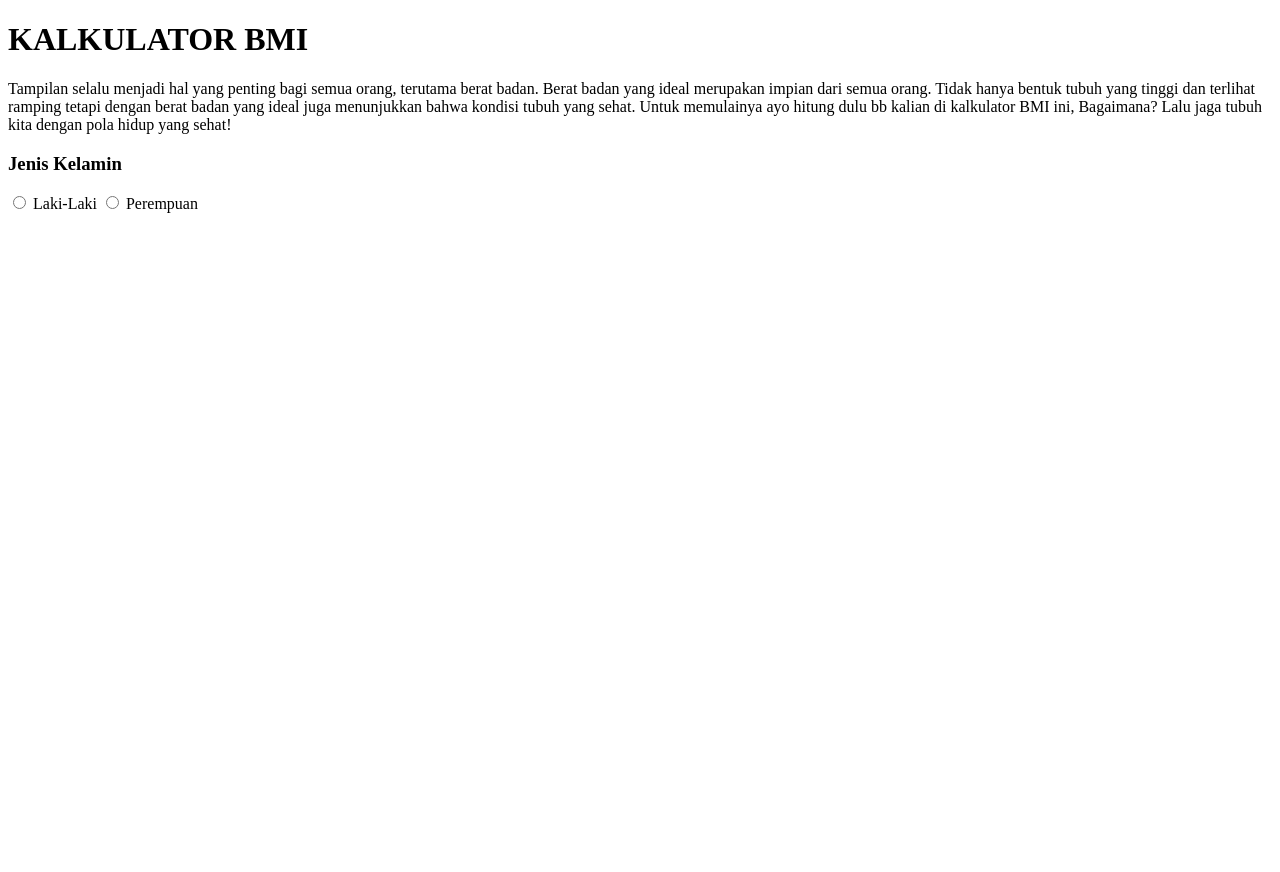
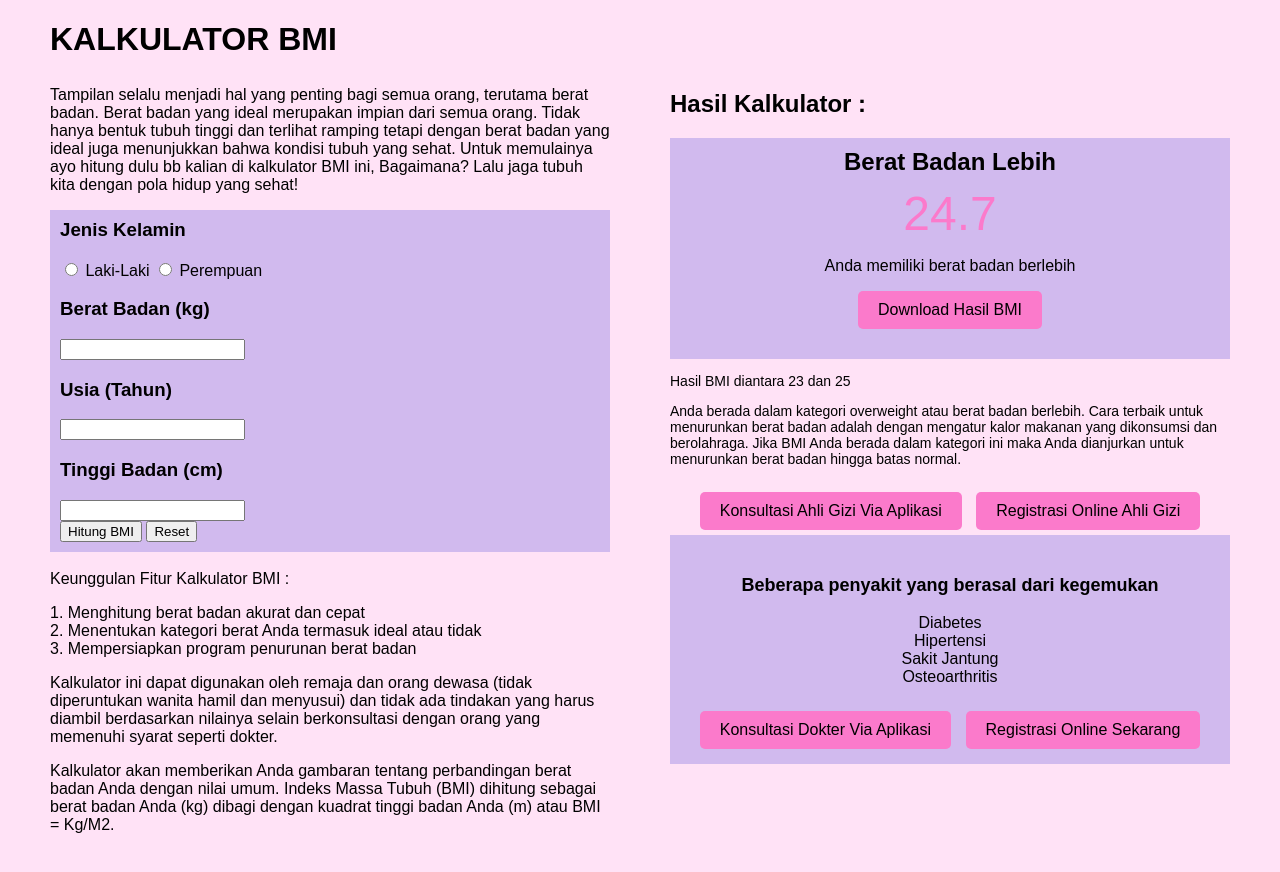
Before and after one commit to revou-fundamental-course/5-aug-24-rddewi, a plain HTML site: page index.html in a window 1280 px wide. Before the commit the page ends 800 px from the top, so only its background shows below. Drawn offline with Linux system fonts and the light colour scheme.

Commit message:
config assignment

```diff
--- a/css/styles.css
+++ b/css/styles.css
@@ -0,0 +1,75 @@
+body {
+    font-family: Arial, sans-serif;
+    margin: 20px;
+    padding: 0;
+    background-color: #ffe2f6;
+}
+.container1 {
+    max-width: 700px;
+    margin: 0 auto;
+    padding: 20px;
+}
+.container2 {
+    max-width: 700px;
+    margin: 0 auto;
+    padding: 20px;
+}
+.result {
+    font-size: 24px;
+    margin-bottom: 10px;
+    font-weight: bold;
+}
+.bmi-value {
+    font-size: 48px;
+    color: rgb(251, 122, 203);
+    margin: 10px 0;
+}
+.download-button {
+    display: inline-block;
+    padding: 10px 20px;
+    background-color: rgb(251, 122, 203);
+    color: black;
+    text-decoration: none;
+    border-radius: 5px;
+    margin-bottom: 20px;
+}
+.info {
+    font-size: 14px;
+    margin-bottom: 20px;
+}
+.buttons a {
+    display: inline-block;
+    padding: 10px 20px;
+    background-color: rgb(251, 122, 203);
+    color: black;
+    text-decoration: none;
+    border-radius: 5px;
+    margin: 5px;
+}
+.diseases {
+    margin-top: 30px;
+    margin-bottom: 20px;
+}
+.diseases p {
+    font-size: 18px;
+    font-weight: bold;
+}
+.diseases ul {
+    list-style-type: none;
+    padding: 0;
+    font-size: 16px;
+}
+.download-apps img {
+    width: 150px;
+    margin: 10px;
+}
+main {
+    gap: 20px;
+    margin: 10px;
+    display: inline-flex;
+    justify-content: space-between;
+}
+form {
+    padding: 10px;
+    background-color: rgb(209, 186, 238);
+}
--- a/index.html
+++ b/index.html
@@ -5,43 +5,130 @@
     <meta name="viewport" content="width=device-width, initial-scale=1.0">
     <title>Website Kalkulator BMI</title> <!--tittle disini merupakan judul websitenya-->
     <link rel="stylesheet" href="css/styles.css">
+    <script src="/js/script.js"></script>
 </head>
 
 <body>
-    <header>
-        <h1> KALKULATOR BMI </h1> <!--H1 means header 1 and this is for the tittle on the tampilan Webnya, its different from "title up there"-->
+    <header style="margin-bottom: -40px;">
+        <h1 style="margin-left: 30px;"> KALKULATOR BMI </h1> <!--H1 means header 1 and this is for the tittle on the tampilan Webnya, its different from "title up there"-->
     </header>
 
     <main>
+        <aside>
+    <div class="container1">
         <article> <!--ini buat artikelnya-->
-            <p> <!--sintax p mean paragraf-->
-                Tampilan selalu menjadi hal yang penting bagi semua orang, terutama berat badan.
-                Berat badan yang ideal merupakan impian dari semua orang.
-                Tidak hanya bentuk tubuh yang tinggi dan terlihat ramping tetapi dengan berat badan yang ideal juga
-                menunjukkan bahwa kondisi tubuh yang sehat. Untuk memulainya ayo hitung dulu bb kalian di kalkulator BMI ini, Bagaimana?
-                Lalu jaga tubuh kita dengan pola hidup yang sehat!
+            <p> <!--sintax p mean paragraf, ini buat intro si webnya-->
+                Tampilan selalu menjadi hal yang penting bagi semua orang, terutama berat badan. Berat badan
+                yang ideal merupakan impian dari semua orang. Tidak hanya bentuk tubuh tinggi dan terlihat ramping tetapi dengan berat
+                badan yang ideal juga menunjukkan bahwa kondisi tubuh yang sehat. Untuk memulainya ayo hitung dulu bb
+                kalian di kalkulator BMI ini, Bagaimana? Lalu jaga tubuh kita dengan pola hidup yang sehat!
             </p>
         </article>
 
         <form> <!--disini buat form nya ofc sesuai nama-->
+            <div> <!--Membuat radio button untuk Jenis kelamin-->
+                <h3 style="margin-top: -1px">Jenis Kelamin</h3> <!--kasih margin -1px biar spacenya tidak terlalu jauh dari paddingan-->
+                <input type="radio" id="laki-laki" name="jenis-kelamin" value="laki-Laki">
+                    <label for="laki-Laki">Laki-Laki</label> <!--radio button untuk laki2-->
+                <input type="radio" id="perempuan" name="jenis-kelamin" value="perempuan">
+                    <label for="perempuan">Perempuan</label> <!--radio button untuk perempuan-->
+            </div>
+
             <div>
-                <h3>Jenis Kelamin</h3>
-                <input type="radio" id="laki-laki" name="jenis-kelamin" value="laki-Laki">
-                <label for="laki-Laki">Laki-Laki</label> <!--radio button untuk laki2-->
-                <input type="radio" id="perempuan" name="jenis-kelamin" value="perempuan">
-                <label for="perempuan">Perempuan</label> <!--radio button untuk perempuan-->
+                <h3>Berat Badan (kg)</h3> <!--Buat isi Berat badan pakai number-->
+                <input type="number" id="bb" required>
+            </div>
+
+            <div>
+                <h3>Usia (Tahun)</h3> <!--Buat Usianya -->
+                <input type="number" id="old" required>
+            </div>
+
+            <div>
+                <h3>Tinggi Badan (cm)</h3> <!--Buat Tinggi Badannya-->
+                <input type="number" id="tall" required>
+            </div>
+
+            <div> <!---Buat space diantara Button dengan inputan Tinggi badan-->
+                <button class="hitungBMI" id="submit" onclick="hitungBMI();">Hitung BMI</button>
+                <button>Reset</button>
             </div>
         </form>
 
         <article>
+            <header><br>Keunggulan Fitur Kalkulator BMI :</header>
+            <p>
+                    1. Menghitung berat badan akurat dan cepat <br>
+                    2. Menentukan kategori berat Anda termasuk ideal atau tidak <br>
+                    3. Mempersiapkan program penurunan berat badan
+            </p>
+            <p>
+                Kalkulator ini dapat digunakan oleh remaja dan orang dewasa
+                (tidak diperuntukan wanita hamil dan menyusui) dan tidak ada tindakan yang harus
+                diambil berdasarkan nilainya selain berkonsultasi dengan orang yang memenuhi
+                syarat seperti dokter.
+            </p>
+            <p>
+                Kalkulator akan memberikan Anda gambaran tentang perbandingan berat badan Anda dengan nilai umum.
+                Indeks Massa Tubuh (BMI) dihitung sebagai berat badan Anda (kg) dibagi dengan kuadrat tinggi
+                badan Anda (m) atau BMI = Kg/M2.
+            </p>
+        </article>
+    </div>
+        </aside>
 
-        </article>
+        <aside>
+            <section>
 
-        <section> <!--section buat kombinasi-->
+                <div class="container2">
 
-        </section>
+                    <header><h2>Hasil Kalkulator :</h2></header>
+                <form style="text-align: center;">
+                    <div id="hasilContainer">
+                        <div class="result">Berat Badan Lebih</div>
+                        <div class="bmi-value" id="hasilBMI">24.7</div>
+                        <p>Anda memiliki berat badan berlebih</p>
+                        <a href="#" class="download-button">Download Hasil BMI</a>
+                    </div>
+                </form>
+
+                    <div class="info">
+                        <p>Hasil BMI diantara 23 dan 25</p>
+                        <p>Anda berada dalam kategori overweight atau berat badan berlebih.
+                        Cara terbaik untuk menurunkan berat badan adalah dengan mengatur kalor makanan yang dikonsumsi dan berolahraga.
+                        Jika BMI Anda berada dalam kategori ini maka Anda dianjurkan untuk menurunkan berat badan hingga batas normal.</p>
+                    </div>
+
+                    <div class="buttons" style="text-align: center;">
+                        <a href="#">Konsultasi Ahli Gizi Via Aplikasi</a>
+                        <a href="#">Registrasi Online Ahli Gizi</a>
+                    </div>
+
+                <form style="text-align: center;">
+                    <div class="diseases">
+                        <p>Beberapa penyakit yang berasal dari kegemukan</p>
+                        <ul>
+                            <li>Diabetes</li>
+                            <li>Hipertensi</li>
+                            <li>Sakit Jantung</li>
+                            <li>Osteoarthritis</li>
+                        </ul>
+                    </div>
+
+                    <div class="buttons">
+                        <a href="#">Konsultasi Dokter Via Aplikasi</a>
+                        <a href="#">Registrasi Online Sekarang</a>
+                    </div>
+                </form>
+
+                </div>
+            </section>
+        </aside>
     </main>
 
-    <footer> </footer>
+    <footer>
+
+
+    </footer>
 </body>
 </html>
```
Also changed, not shown: js/scripts.js (+30 -0 lines).
